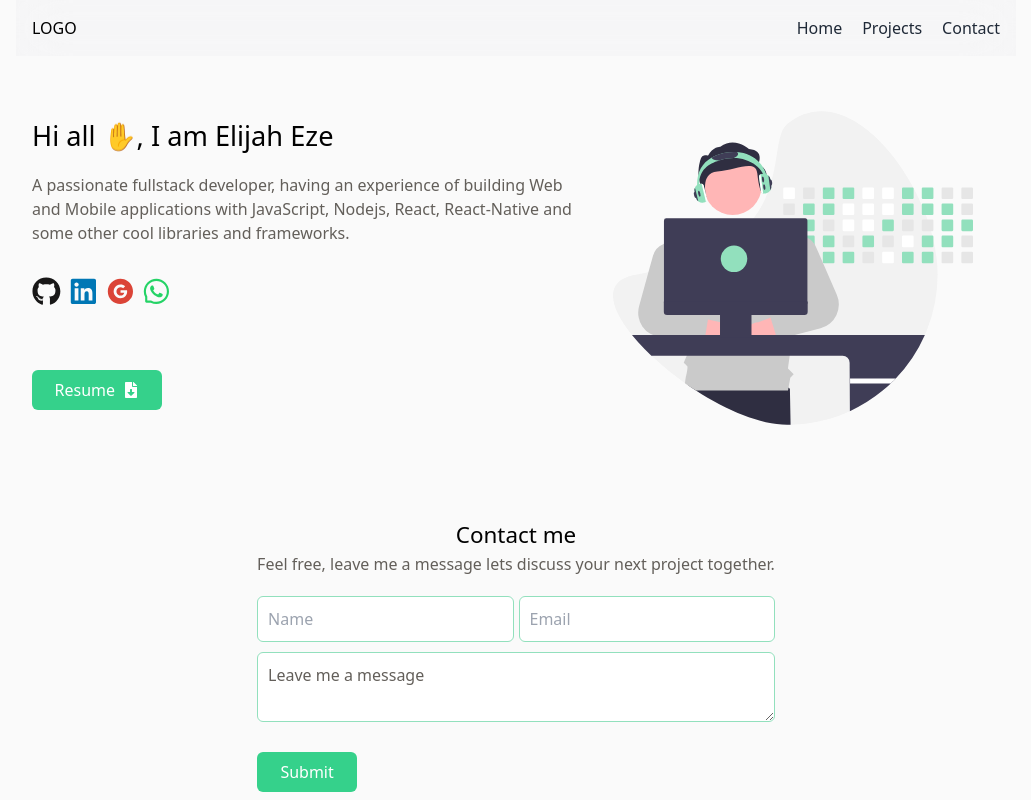
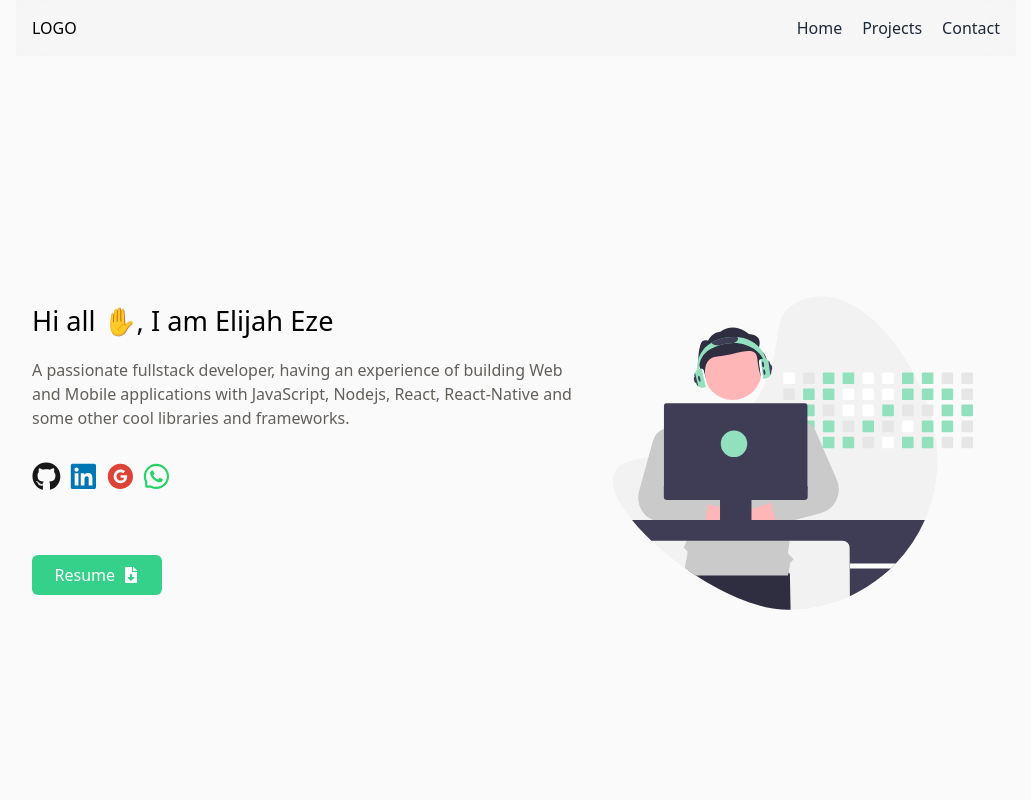
Before and after one commit to ezecodes/portfolio, a Next.js app: page / in a window 1280 px wide. Shown: the top 800 px of the page, without its empty margins (124-1155 px from the left). Built offline with nearby package versions, Linux system fonts and the light colour scheme.

Commit message:
add styles for child sections

```diff
--- a/styles/globals.css
+++ b/styles/globals.css
@@ -10,13 +10,15 @@
   --darkgreen: #35d18b;
   --lightgreen: #92e0bd;
   --fadedgray: rgb(99, 95, 90);
+  --calculated_height: 100vh;
 }
 
 #main > section {
-  margin: 2rem 0;
   display: flex;
   align-items: center;
+  justify-content: center;
   flex-direction: column;
+  height: var(--calculated_height);
 }
 
 .h2_header {
@@ -47,7 +49,7 @@ body {
 
 .nav {
   background-color: var(--dark-slate);
-  height: calc(100vh - 210%);
+  height: var(--calculated_height);
 }
 
 .bg_green {
```
